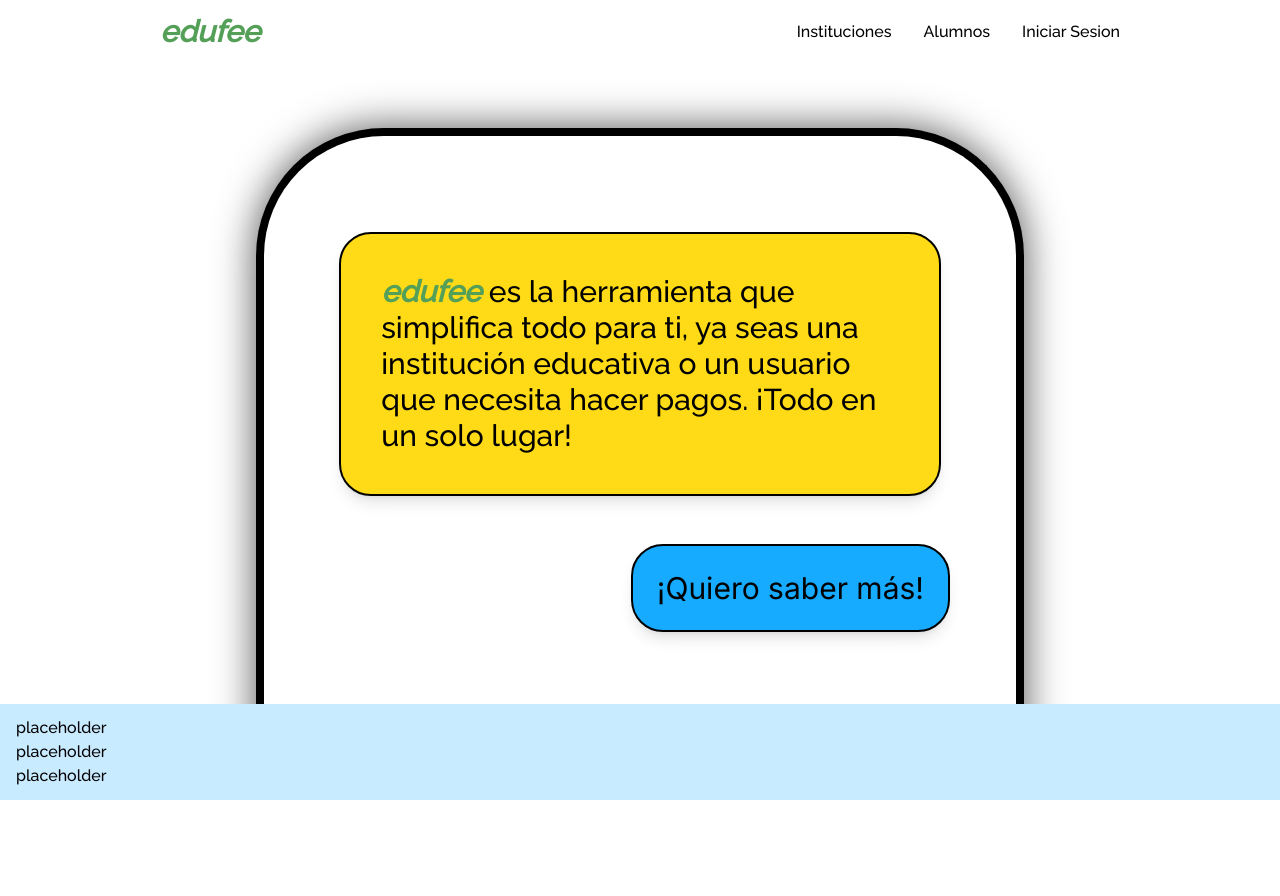
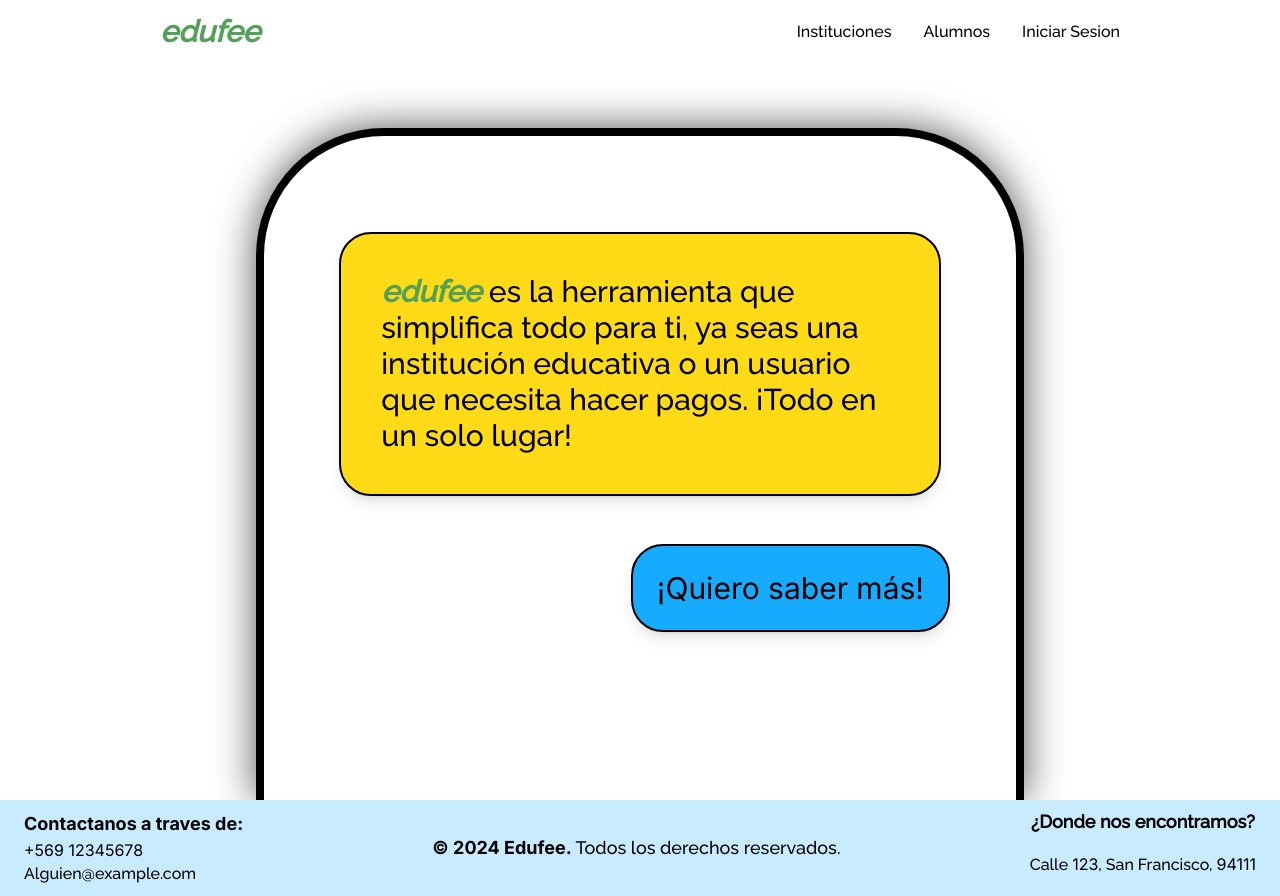
Before and after one commit to MCEmilyMorales/Edufee-, a Next.js app in the folder front/my-app/: page / in a window 1280 px wide. Before the commit the page ends 800 px from the top, so only its background shows below. Built offline with nearby package versions, Linux system fonts and the light colour scheme; no server answers.

Commit message:
footer avanzado

```diff
--- a/front/my-app/src/components/footer/footer.tsx
+++ b/front/my-app/src/components/footer/footer.tsx
@@ -3,12 +3,19 @@ import BotonLink from "../botonLink/boton";
 
 const Footer: React.FC = () => {
   return (
-    <footer className="w-full bg-[#C9EBFF] fixed bottom-0 text-white h-24 flex items-center">
-      <ul className="flex flex-col gap-0 pl-4 text-black">
-        <BotonLink link="/" text="placeholder" />
-        <BotonLink link="/b" text="placeholder" />
-        <BotonLink link="/c" text="placeholder" />
-      </ul>
+    <footer className="w-full bg-[#C9EBFF] sticky text-black h-24 flex items-center justify-between p-6">
+      <div>
+        <p className="text-center font-bold text-lg font-sans">Contactanos a traves de:</p>
+        <p className="text-left font-sans">+569 12345678</p>
+        <a href="mailto:p5i9b@example.com" className="text-left">Alguien@example.com</a>
+      </div>
+      <div>
+        <p className="text-center text-lg"><b className="font-sans">© 2024 Edufee. </b>Todos los derechos reservados.</p>
+      </div>
+      <div className="h-24">
+        <p className="text-center font-bold text-lg pt-2">¿Donde nos encontramos?</p>
+        <p className="text-center pt-4">Calle <b className="font-sans font-normal">123</b>, San Francisco, <b className="font-sans font-normal">94111</b></p>
+      </div>
     </footer>
   );
 };
--- a/front/my-app/tailwind.config.ts
+++ b/front/my-app/tailwind.config.ts
@@ -13,6 +13,9 @@ const config: Config = {
         "gradient-conic":
           "conic-gradient(from 180deg at 50% 50%, var(--tw-gradient-stops))",
       },
+      fontFamily: {
+        'sans': ['Inter', 'sans-serif'],
+      }
     },
   },
   plugins: [],
```
